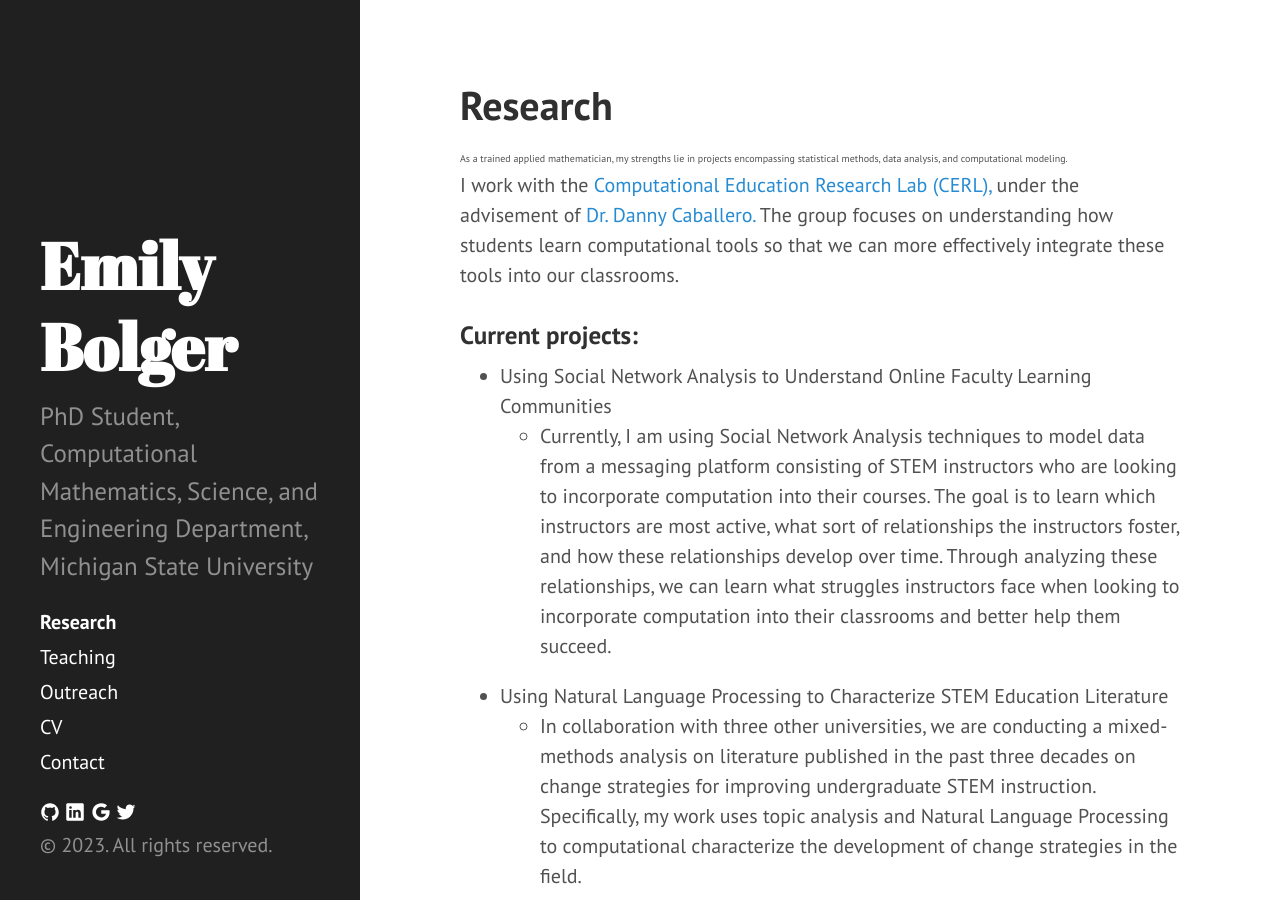
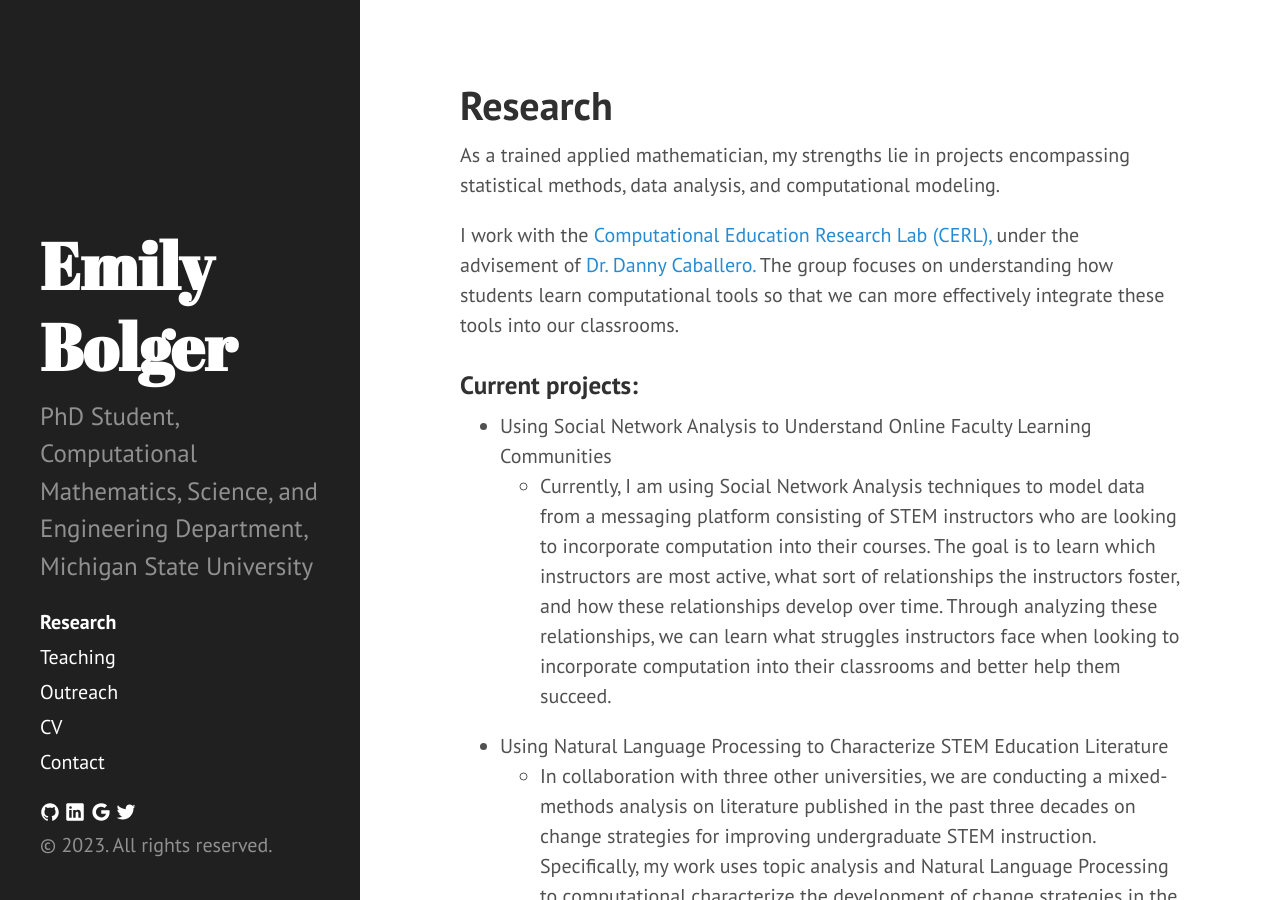
Before and after one commit to egbolger/egbolger.github.io, a Jekyll site: the page built from research.md, in a window 1280 px wide and 900 px high. Built offline with Jekyll 4.4.1, drawn with Linux system fonts in a browser that asks for light colours.

Commit message:
Update research.md

```diff
--- a/research.md
+++ b/research.md
@@ -3,7 +3,7 @@ layout: page
 title: Research
 order: 1
 ---
-<font size= "1"> As a trained applied mathematician, my strengths lie in projects encompassing statistical methods, data analysis, and computational modeling. </font>
+ As a trained applied mathematician, my strengths lie in projects encompassing statistical methods, data analysis, and computational modeling.
 
 I work with the <a href="https://msu-cerl.github.io/" target = "_blank"> Computational Education Research Lab (CERL), </a> under the advisement of <a href="https://dannycaballero.info/" target = "_blank"> Dr. Danny Caballero.</a> The group focuses on understanding how students learn computational tools so that we can more effectively integrate these tools into our classrooms.
 
```
